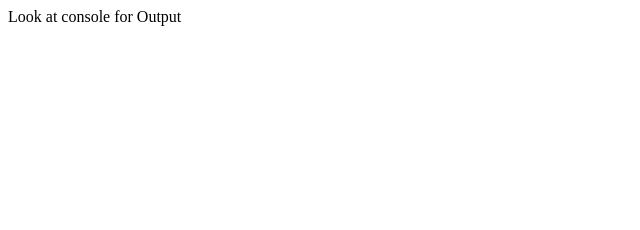
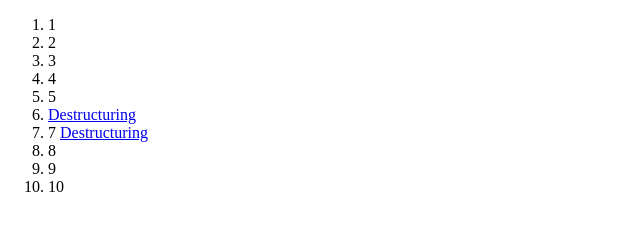
Before and after one commit to profoundideation/ES5-vs-ES6, a plain HTML site: page index.html in a window 1280 px wide. Shown: the whole page, without its empty margins (0-640 px from the left). Drawn offline with Linux system fonts and the light colour scheme.

Commit message:
add Index and Structure
add Index and Structure

```diff
--- a/index.html
+++ b/index.html
@@ -2,12 +2,37 @@
 <html>
   <head>
     <meta charset="utf-8">
-    <title>ES5 vs ES6</title>
+    <title>ES5 vs ES6 | Daniel Lim</title>
+    <meta name="description" content="Exploring ES5 vs. ES6 & Modern JavaScript + TypeScript">
+    <meta name="keywords" content="HTML, CSS, JavaScript, HTML, CSS, JavaScript 5, JavaScript 6, JavaScript ES5, JavaScript ES6, ES2015, ES2016, TypeScript">
+    <meta name="author" content="Daniel Lim">
   </head>
   <body>
-    Look at console for <output name="result">Output</output>
+    <ol>
+      <li> 1
+      </li>
+      <li> 2
+      </li>
+      <li> 3
+      </li>
+      <li> 4
+      </li>
+      <li> 5
+      </li>
+      <li>
+        <a href="Destructuring.html">Destructuring</a>
+      </li>
+      <li> 7
+        <a href="Destructuring.html">Destructuring</a>
+      </li>
+      <li> 8
+      </li>
+      <li> 9
+      </li>
+      <li> 10
+      </li>
+    </ol>
+
+
   </body>
-  <script type="text/javascript" src="Destructuring.js">
-
-  </script>
 </html>
```
Also changed, not shown: Destructuring.html (added, +13 -0 lines).
